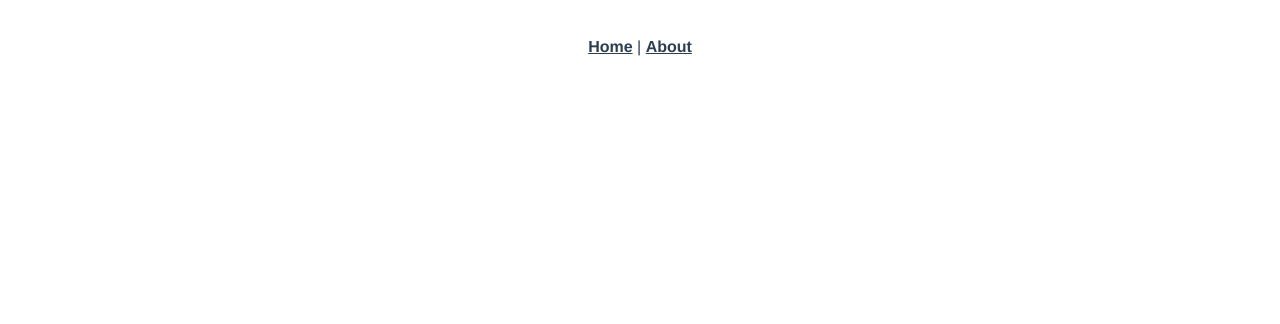
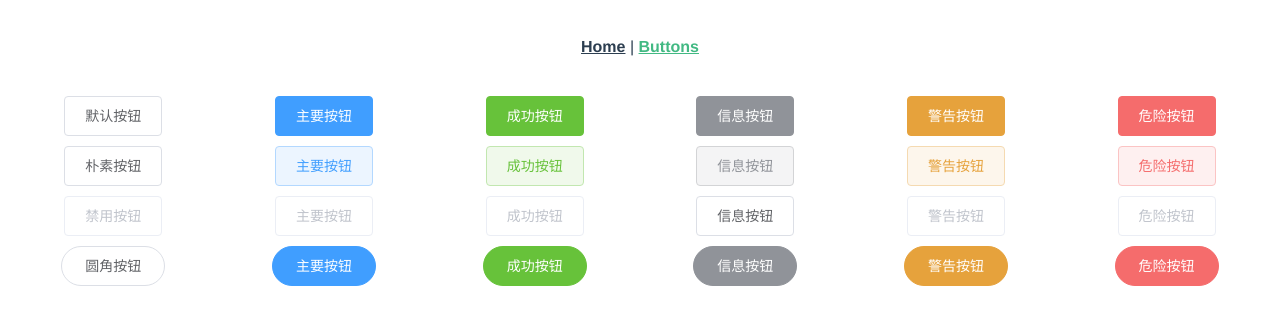
Before and after one commit to Bittersweet-Chocolate/czh-component, a Vue app: page /buttons in a window 1280 px wide. Shown: the top 324 px of the page. Built offline with nearby package versions, Linux system fonts and the light colour scheme.

Commit message:
添加button 组件管理

```diff
--- a/src/App.vue
+++ b/src/App.vue
@@ -2,7 +2,7 @@
   <div id="app">
     <div id="nav">
       <router-link to="/">Home</router-link> |
-      <router-link to="/about">About</router-link>
+      <router-link to="/buttons">Buttons</router-link>
     </div>
     <router-view/>
   </div>
--- /dev/null
+++ b/src/components/Button/Button.vue
@@ -0,0 +1,244 @@
+<template>
+  <button
+    :class="['button',type,{'round': round, 'plain': plain, 'disabled': disabled}]"
+    @click="handleClick"
+  >
+    <slot>{{"button"}}</slot>
+  </button>
+</template>
+
+<script>
+export default {
+  data () {
+    return {}
+  },
+  props: {
+    type: { type: String, default: 'default' },
+    round: { type: Boolean },
+    plain: { type: Boolean },
+    disabled: { type: Boolean }
+  },
+  methods: {
+    handleClick (e) {
+      console.log(e)
+      this.$emit('click', e)
+    }
+  }
+}
+</script>
+
+<style lang="scss" scoped>
+$primary: #409eff;
+$success: #67c23a;
+$info: #909399;
+$warning: #e6a23c;
+$danger: #f56c6c;
+@mixin primary {
+  background-color: $primary;
+  border-color: $primary;
+  color: #fff;
+}
+
+@mixin success {
+  color: #fff;
+  background-color: $success;
+  border-color: $success;
+}
+
+@mixin info {
+  color: #fff;
+  background-color: $info;
+  border-color: $info;
+}
+
+@mixin warning {
+  color: #fff;
+  background-color: $warning;
+  border-color: $warning;
+}
+
+@mixin danger {
+  color: #fff;
+  background-color: $danger;
+  border-color: $danger;
+}
+
+/* DEFAULT STYLE */
+.button {
+  display: inline-block;
+  line-height: 1;
+  white-space: nowrap;
+  cursor: pointer;
+  background: #fff;
+  border: 1px solid #dcdfe6;
+  color: #606266;
+  -webkit-appearance: none;
+  text-align: center;
+  box-sizing: border-box;
+  outline: none;
+  transition: 0.1s;
+  font-weight: 500;
+  -moz-user-select: none;
+  -webkit-user-select: none;
+  -ms-user-select: none;
+  padding: 12px 20px;
+  font-size: 14px;
+  border-radius: 4px;
+
+  &:focus,
+  &:hover {
+    color: $primary;
+    border-color: #c6e2ff;
+    background-color: #ecf5ff;
+  }
+}
+
+/* PRIMARY STYLE */
+.primary {
+  @include primary;
+
+  &:focus,
+  &:hover {
+    background: #66b1ff;
+    border-color: #66b1ff;
+    color: #fff;
+  }
+
+  /*  PLAIN PRIMARY STYLE*/
+  &.plain {
+    color: $primary;
+    background: #ecf5ff;
+    border-color: #b3d8ff;
+  }
+
+  &.plain {
+    &:focus,
+    &:hover {
+      @include primary;
+    }
+  }
+}
+
+/* SUCCESS STYLE */
+.success {
+  @include success;
+
+  &:focus,
+  &:hover {
+    background: #85ce61;
+    border-color: #85ce61;
+    color: #fff;
+  }
+
+  /*  PLAIN SUCCESS STYLE*/
+  &.plain {
+    color: $success;
+    background: #f0f9eb;
+    border-color: #c2e7b0;
+
+    &:focus,
+    &:hover {
+      @include success;
+    }
+  }
+}
+
+/*  INFO STYLE */
+.info {
+  @include info;
+
+  &:focus,
+  &:hover {
+    background: #a6a9ad;
+    border-color: #a6a9ad;
+    color: #fff;
+  }
+
+  /*  PLAIN INFO STYLE*/
+  &.plain {
+    color: #909399;
+    background: #f4f4f5;
+    border-color: #d3d4d6;
+
+    &:focus,
+    &:hover {
+      @include info;
+    }
+  }
+}
+
+/*  WARNING STYLE*/
+.warning {
+  @include warning;
+
+  &:focus,
+  &:hover {
+    background: #ebb563;
+    border-color: #ebb563;
+    color: #fff;
+  }
+
+  /*  PLAIN WARNING STYLE*/
+  &.plain {
+    color: #e6a23c;
+    background: #fdf6ec;
+    border-color: #f5dab1;
+
+    &:focus,
+    &:hover {
+      @include warning;
+    }
+  }
+}
+
+/*  DANGER STYLE*/
+.danger {
+  @include danger;
+
+  &:focus,
+  &:hover {
+    background: #f78989;
+    border-color: #f78989;
+    color: #fff;
+  }
+
+  /*  PLAIN DANGER STYLE*/
+  &.plain {
+    color: #f56c6c;
+    background: #fef0f0;
+    border-color: #fbc4c4;
+
+    &:focus,
+    &:hover {
+      @include danger;
+    }
+  }
+}
+
+/*  PLAIN STYLE*/
+.plain:focus,
+.plain:hover {
+  background: #fff;
+  border-color: #409eff;
+  color: #409eff;
+}
+
+/*  ROUND */
+.round {
+  border-radius: 20px;
+  padding: 12px 23px;
+}
+
+/*  DISABLE BUTTON*/
+.button.disabled {
+  &,
+  &:focus,
+  &:hover {
+    color: #c0c4cc;
+    cursor: not-allowed;
+    background-image: none;
+    background-color: #fff;
+    border-color: #ebeef5;
+  }
+}
+</style>
--- a/src/components/HelloWorld.vue
+++ /dev/null
@@ -1,59 +0,0 @@
-<template>
-  <div class="hello">
-    <h1>{{ msg }}</h1>
-    <p>
-      For a guide and recipes on how to configure / customize this project,<br>
-      check out the
-      <a href="https://cli.vuejs.org" target="_blank" rel="noopener">vue-cli documentation</a>.
-    </p>
-    <h3>Installed CLI Plugins</h3>
-    <ul>
-      <li><a href="https://github.com/vuejs/vue-cli/tree/dev/packages/%40vue/cli-plugin-babel" target="_blank" rel="noopener">babel</a></li>
-      <li><a href="https://github.com/vuejs/vue-cli/tree/dev/packages/%40vue/cli-plugin-router" target="_blank" rel="noopener">router</a></li>
-      <li><a href="https://github.com/vuejs/vue-cli/tree/dev/packages/%40vue/cli-plugin-eslint" target="_blank" rel="noopener">eslint</a></li>
-    </ul>
-    <h3>Essential Links</h3>
-    <ul>
-      <li><a href="https://vuejs.org" target="_blank" rel="noopener">Core Docs</a></li>
-      <li><a href="https://forum.vuejs.org" target="_blank" rel="noopener">Forum</a></li>
-      <li><a href="https://chat.vuejs.org" target="_blank" rel="noopener">Community Chat</a></li>
-      <li><a href="https://twitter.com/vuejs" target="_blank" rel="noopener">Twitter</a></li>
-      <li><a href="https://news.vuejs.org" target="_blank" rel="noopener">News</a></li>
-    </ul>
-    <h3>Ecosystem</h3>
-    <ul>
-      <li><a href="https://router.vuejs.org" target="_blank" rel="noopener">vue-router</a></li>
-      <li><a href="https://vuex.vuejs.org" target="_blank" rel="noopener">vuex</a></li>
-      <li><a href="https://github.com/vuejs/vue-devtools#vue-devtools" target="_blank" rel="noopener">vue-devtools</a></li>
-      <li><a href="https://vue-loader.vuejs.org" target="_blank" rel="noopener">vue-loader</a></li>
-      <li><a href="https://github.com/vuejs/awesome-vue" target="_blank" rel="noopener">awesome-vue</a></li>
-    </ul>
-  </div>
-</template>
-
-<script>
-export default {
-  name: 'HelloWorld',
-  props: {
-    msg: String
-  }
-}
-</script>
-
-<!-- Add "scoped" attribute to limit CSS to this component only -->
-<style scoped lang="scss">
-h3 {
-  margin: 40px 0 0;
-}
-ul {
-  list-style-type: none;
-  padding: 0;
-}
-li {
-  display: inline-block;
-  margin: 0 10px;
-}
-a {
-  color: #42b983;
-}
-</style>
--- a/src/router/index.js
+++ b/src/router/index.js
@@ -11,12 +11,9 @@ const routes = [
     component: Home
   },
   {
-    path: '/about',
-    name: 'About',
-    // route level code-splitting
-    // this generates a separate chunk (about.[hash].js) for this route
-    // which is lazy-loaded when the route is visited.
-    component: () => import(/* webpackChunkName: "about" */ '../views/About.vue')
+    path: '/buttons',
+    name: 'Buttons',
+    component: () => import('../views/Buttons.vue')
   }
 ]
 
--- a/src/views/About.vue
+++ /dev/null
@@ -1,5 +0,0 @@
-<template>
-  <div class="about">
-    <h1>This is an about page</h1>
-  </div>
-</template>
--- /dev/null
+++ b/src/views/Buttons.vue
@@ -0,0 +1,66 @@
+<template>
+  <div class="container">
+    <div class="buttonGroup">
+      <Button @click="handleClick">默认按钮</Button>
+      <Button type="primary">主要按钮</Button>
+      <Button type="success">成功按钮</Button>
+      <Button type="info">信息按钮</Button>
+      <Button type="warning">警告按钮</Button>
+      <Button type="danger">危险按钮</Button>
+    </div>
+    <div class="buttonGroup">
+      <Button plain>朴素按钮</Button>
+      <Button plain type="primary">主要按钮</Button>
+      <Button plain type="success">成功按钮</Button>
+      <Button plain type="info">信息按钮</Button>
+      <Button plain type="warning">警告按钮</Button>
+      <Button plain type="danger">危险按钮</Button>
+    </div>
+    <div class="buttonGroup">
+      <Button @click="handleClick" disabled>禁用按钮</Button>
+      <Button disabled type="primary">主要按钮</Button>
+      <Button disabled type="success">成功按钮</Button>
+      <Button disabledtype="info">信息按钮</Button>
+      <Button disabled type="warning">警告按钮</Button>
+      <Button disabled type="danger">危险按钮</Button>
+    </div>
+    <div class="buttonGroup">
+      <Button round>圆角按钮</Button>
+      <Button round type="primary">主要按钮</Button>
+      <Button round type="success">成功按钮</Button>
+      <Button round type="info">信息按钮</Button>
+      <Button round type="warning">警告按钮</Button>
+      <Button round type="danger">危险按钮</Button>
+    </div>
+  </div>
+</template>
+
+<script>
+import Button from '@/components/Button/Button'
+export default {
+  data () {
+    return {}
+  },
+  methods: {
+    handleClick (e) {
+      alert('点击事件触发: ', e)
+    }
+  },
+  components: {
+    Button
+  }
+}
+</script>
+<style scoped>
+.container {
+  display: flex;
+  flex-direction: column;
+}
+
+.buttonGroup {
+  padding-top: 10px;
+  display: flex;
+  align-items: center;
+  justify-content: space-around;
+}
+</style>
--- a/src/views/Home.vue
+++ b/src/views/Home.vue
@@ -1,18 +1,3 @@
 <template>
-  <div class="home">
-    <img alt="Vue logo" src="../assets/logo.png">
-    <HelloWorld msg="Welcome to Your Vue.js App"/>
-  </div>
+  <div>1</div>
 </template>
-
-<script>
-// @ is an alias to /src
-import HelloWorld from '@/components/HelloWorld.vue'
-
-export default {
-  name: 'Home',
-  components: {
-    HelloWorld
-  }
-}
-</script>
--- /dev/null
+++ b/vue.config.js
@@ -0,0 +1,4 @@
+// 禁用eslint
+module.exports = {
+  lintOnSave: false
+}
```
